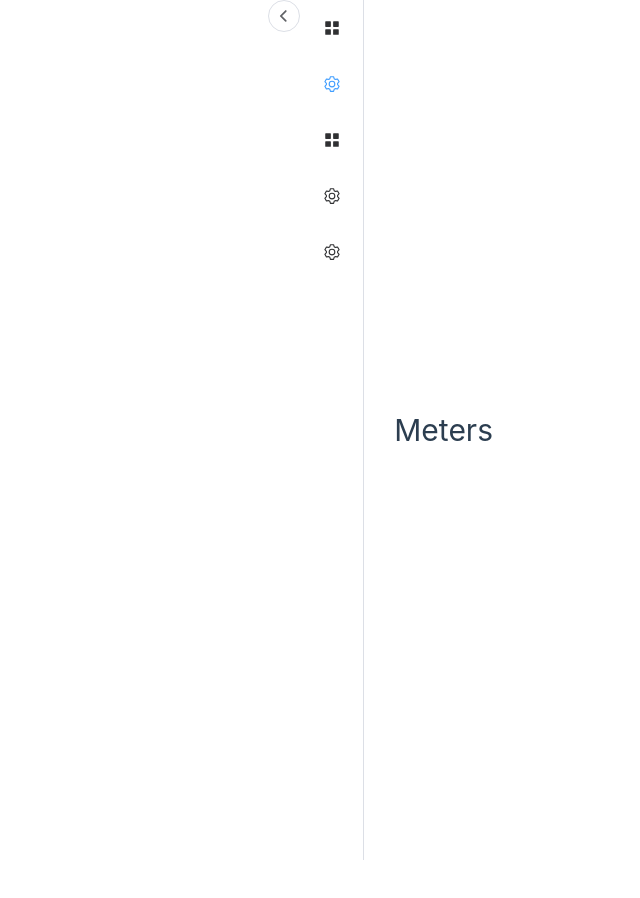
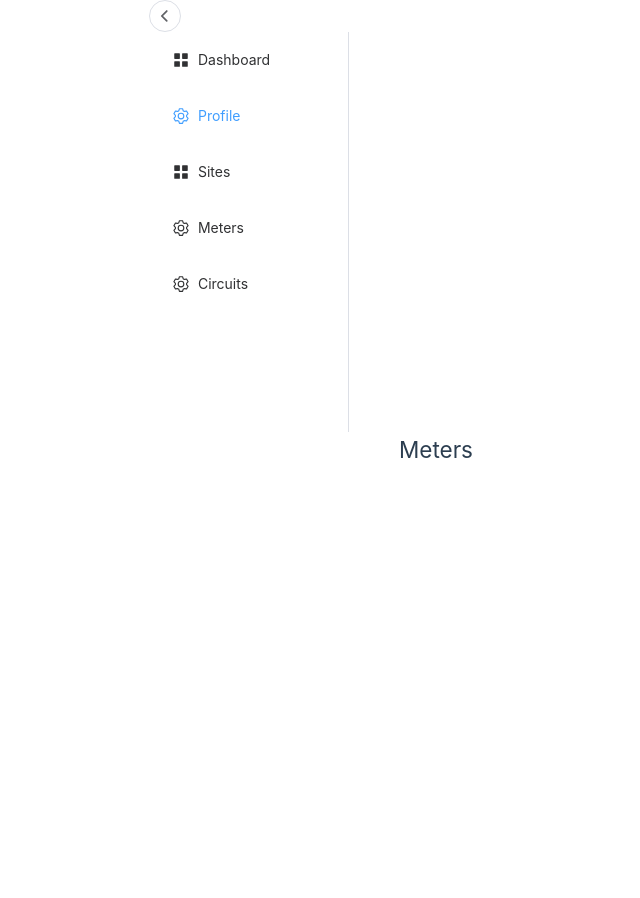
Before and after one commit to Koshux/entities-manager-ui, a Vue app: page /meters in a window 1280 px wide. Shown: the whole page, without its empty margins (117-757 px from the left). Before the commit the page ends 860 px from the top, so only its background shows below. Built offline with nearby package versions, Linux system fonts and the light colour scheme.

Commit message:
Fixed issues
- Fixed sidebar using the element-plus layout container.
- Updated the routes and API calls for /customer to /profile because we cannot see all customers at once for now.

```diff
--- a/components.d.ts
+++ b/components.d.ts
@@ -9,8 +9,11 @@ export {}
 
 declare module '@vue/runtime-core' {
   export interface GlobalComponents {
+    ElAside: typeof import('element-plus/es')['ElAside']
     ElButton: typeof import('element-plus/es')['ElButton']
+    ElContainer: typeof import('element-plus/es')['ElContainer']
     ElIcon: typeof import('element-plus/es')['ElIcon']
+    ElMain: typeof import('element-plus/es')['ElMain']
     ElMenu: typeof import('element-plus/es')['ElMenu']
     ElMenuItem: typeof import('element-plus/es')['ElMenuItem']
     HelloWorld: typeof import('./src/components/HelloWorld.vue')['default']
--- a/src/App.vue
+++ b/src/App.vue
@@ -1,9 +1,17 @@
 <template>
+  <el-container>
+    <el-aside width="200px">
+      <TheSidebar />
+    </el-aside>
+    <el-main>
+      <RouterView />
+    </el-main>
+  </el-container>
   <div class="container">
-    <TheSidebar  />
+    <!-- <TheSidebar  />
     <main>
       <RouterView />
-    </main>
+    </main> -->
   </div>
 </template>
 
--- a/src/components/TheDashboard.vue
+++ b/src/components/TheDashboard.vue
@@ -19,7 +19,7 @@
 <script setup lang="ts">
 import { ref, onMounted } from 'vue'
 // import { useStore } from 'pinia'
-import fetchCustomerData from '@/api/customers'
+import fetchCustomerData from '@/api/profile'
 
 // const store = useStore()
 const siteCount = ref(0)
--- a/src/components/TheSidebar.vue
+++ b/src/components/TheSidebar.vue
@@ -20,7 +20,7 @@
           Dashboard
       </template>
     </el-menu-item>
-    <el-menu-item index="2" route="/customers">
+    <el-menu-item index="2" route="/profile">
       <el-icon><setting /></el-icon>
       <template #title>
           Profile
--- a/src/router/index.ts
+++ b/src/router/index.ts
@@ -8,7 +8,7 @@ const router = createRouter({
     name: 'home',
     component: DashboardView
   }, {
-    path: '/customers',
+    path: '/profile',
     name: 'customers',
     component: () => import('@/views/ProfileView.vue')
   }, {
--- a/src/stores/sidebar.ts
+++ b/src/stores/sidebar.ts
@@ -7,7 +7,7 @@ import {
 } from '@element-plus/icons-vue'
 
 export const useSidebarStore = defineStore('sidebar', () => {
-  const isCollapse = ref(true)
+  const isCollapse = ref(false)
   const isCollapseIcon = ref(ArrowLeftBold)
 
   watch(isCollapse, newState => {
```
Also changed, not shown: src/api/profile.ts (renamed from src/api/customers.ts).
